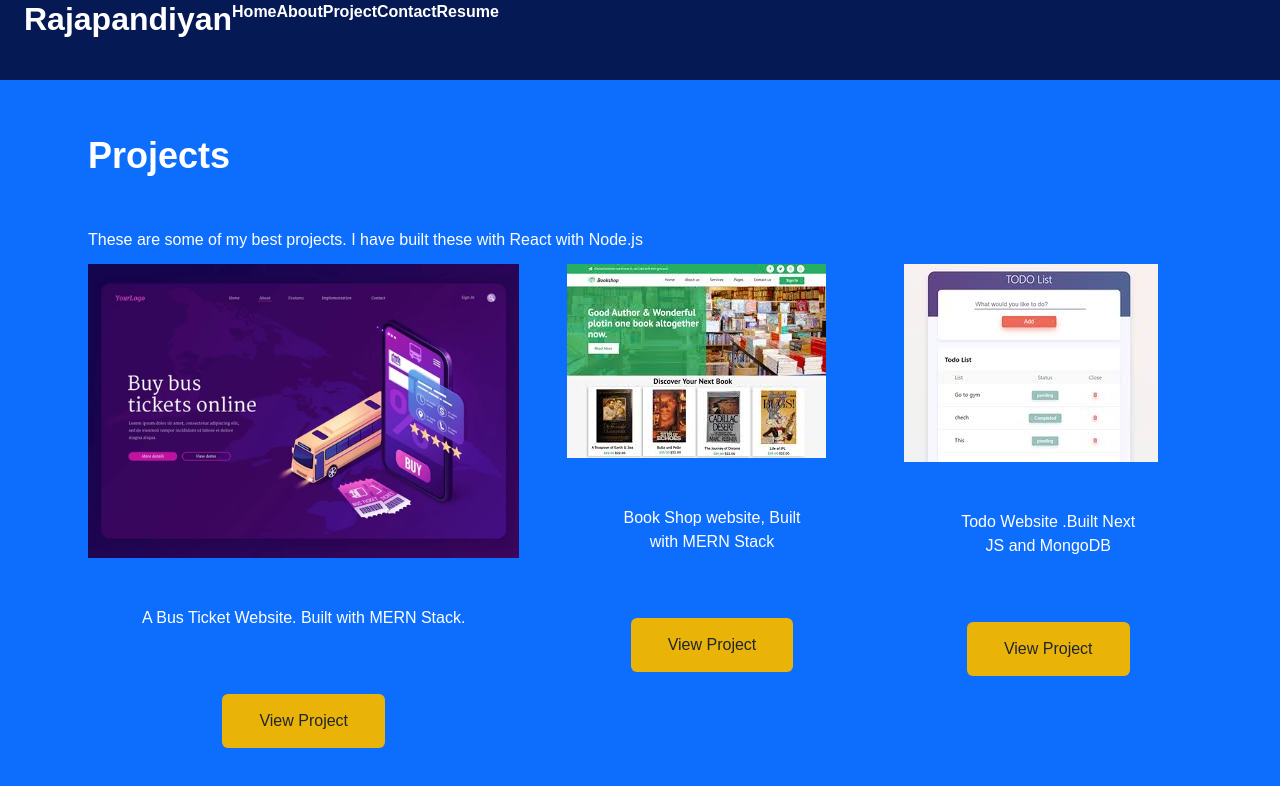
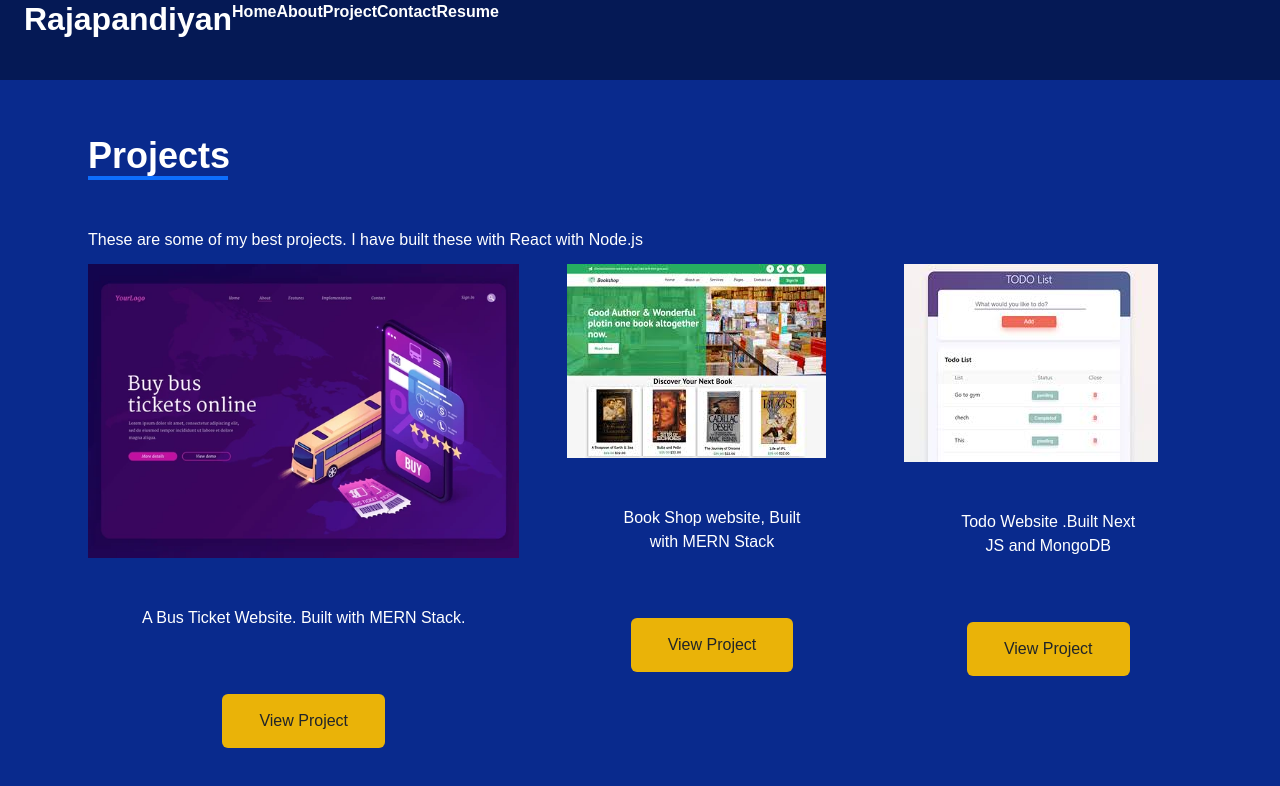
Before and after one commit to Rajapandiyan1/Mern_portfolio, a Next.js app: page /Project in a window 1280 px wide. Shown: the top 786 px of the page. Built offline with nearby package versions, Linux system fonts and the light colour scheme.

Commit message:
page bg color-1

```diff
--- a/Components/Project.tsx
+++ b/Components/Project.tsx
@@ -26,7 +26,7 @@ export default function Project() {
         ]
     }
 
-    return <section id='projects' style={{minHeight:'90vh'}} className="flex bg-indigo-light py-10 md:py-1  flex-col  px-5 justify-center bg-primary text-white">
+    return <section id='projects' style={{minHeight:'90vh'}} className="flex bg-indigo-light py-10 md:py-1  flex-col  px-5 justify-center  text-white">
         <div className="w-full">
             <div className="flex flex-col px-10 py-1">
                 <h1 className="text-4xl border-b-4 border-primary mb-5 w-[140px] font-bold">Projects</h1>
--- a/app/About/page.tsx
+++ b/app/About/page.tsx
@@ -12,7 +12,7 @@ function page() {
         <div className='md:w-1/2 flex justify-center my-10 md:my-1 px-10'>
             <div className='flex flex-col justify-center'>
 
-            <h1 className='text-4xl border-b-4 border-primary mb-5 w-[140px] font-bold'>About Me</h1>
+            <h1 className='text-4xl border-b-4 border-primary mb-5 w-[140px] text-white font-bold'>About Me</h1>
             <p className='text-2xl text-white'>My name is Rajapandiyan</p>
             <p className='text-2xl text-white'>I`m MERN Stack Developer</p>
             <p className='text-2xl text-white'>Fresher</p>
```
